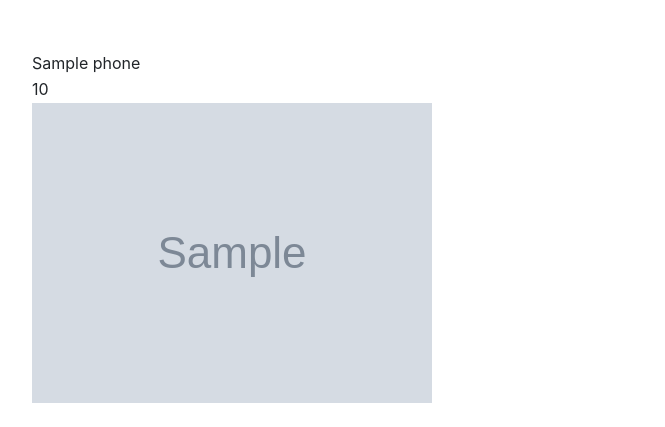
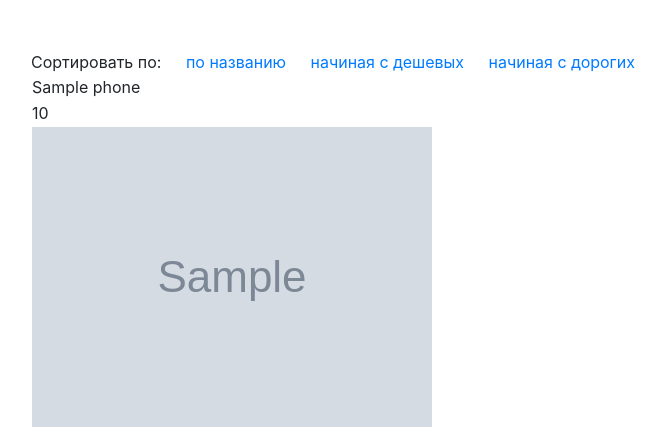
Before and after one commit to x350/django, a Django app: page /catalog/ in a window 1280 px wide. Shown: the part 78-505 px from the top of the page, without its empty margins (54-719 px from the left). Run offline with Django 3.2, Linux system fonts and the light colour scheme; tables that the repository leaves empty hold one stand-in row (values such as "Sample post"); grey boxes marked "Sample" are stand-in pictures; some libraries are stand-ins or nearby versions.

Commit message:
made link

```diff
--- a/databases/work_with_database/static/css/style.css
+++ b/databases/work_with_database/static/css/style.css
@@ -1,6 +1,7 @@
 .header {
     margin-top: 30px;
     margin-bottom: 50px;
+    color: red;
 }
 
 .phone {
@@ -10,6 +11,16 @@
 
 .sort-block .sort-item {
     padding-right: 20px;
+
+}
+
+.sort-block {
+    display: block;
+}
+
+.sort-item {
+    width: 100px;
+    display: inline;
 }
 
 .price {
--- a/databases/work_with_database/templates/catalog.html
+++ b/databases/work_with_database/templates/catalog.html
@@ -11,6 +11,10 @@
         <div class="sort-block">
             {# Здесь должен быть раздел с сортировкой #}
 
+                <div class="sort-item">Сортировать по: </div>
+                <div class="sort-item"><a href="/catalog?sort=name">по названию</a></div>
+                <div class="sort-item"><a href="/catalog?sort=min_price">начиная с дешевых</a></div>
+                <div class="sort-item"><a href="/catalog?sort=price">начиная с дорогих</a></div>
 
         </div>
 
```
